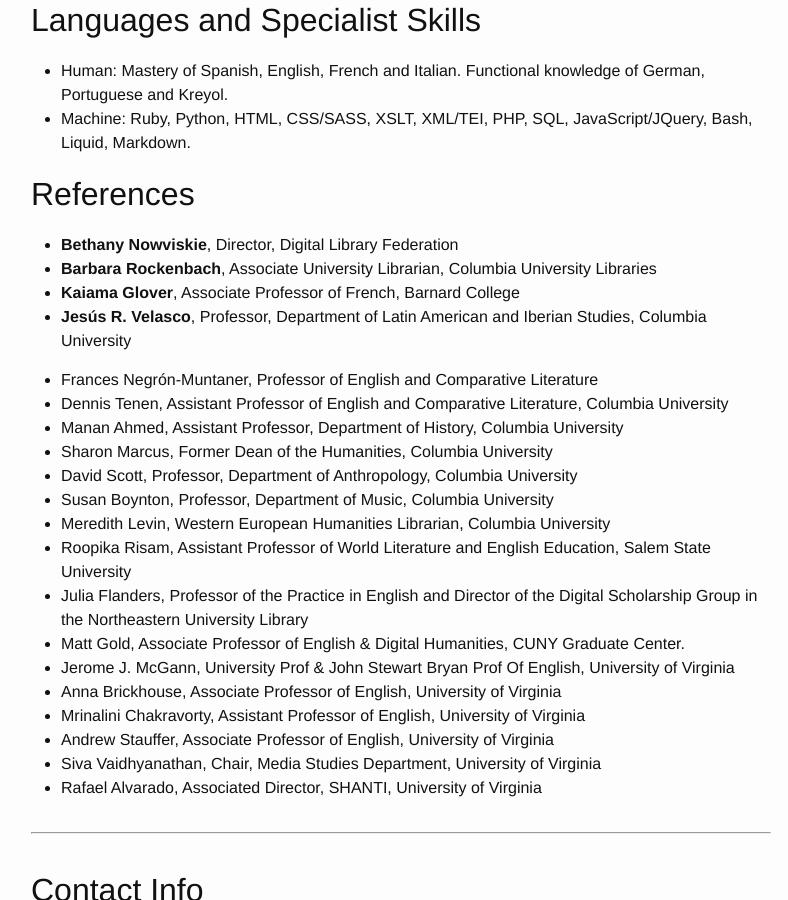
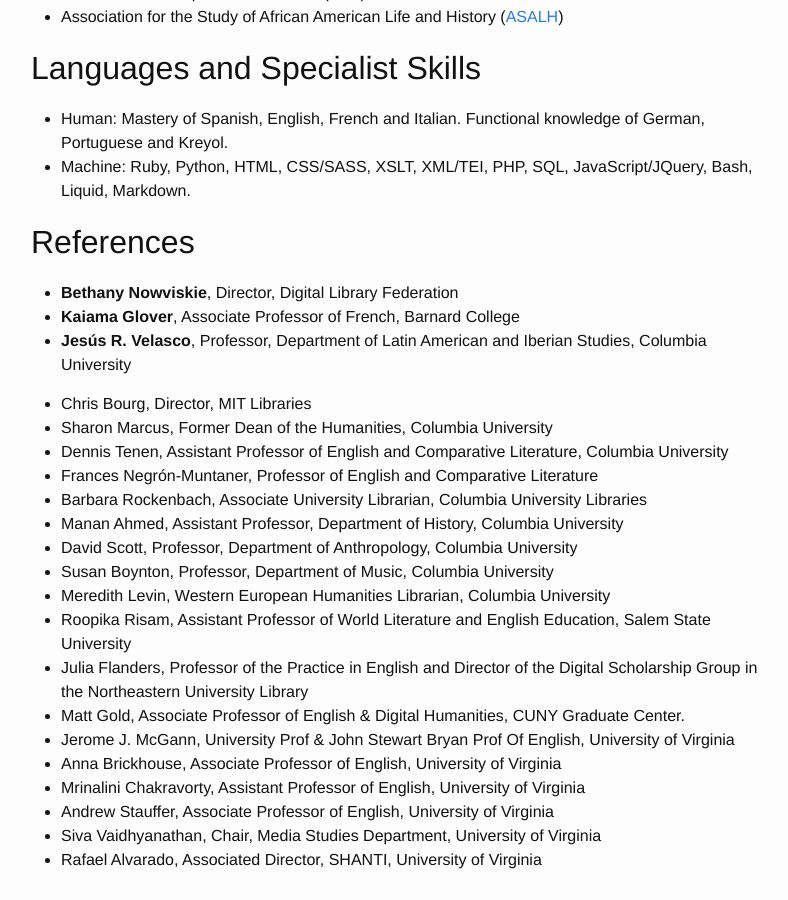
Before and after one commit to elotroalex/elotroalex, a Jekyll site: the page built from bio.md, in a window 1280 px wide and 900 px high, scrolled down 10770 px. Shown: the whole window, without its empty margins (239-1027 px from the left). Built offline with Jekyll 4.4.1, drawn with Linux system fonts in a browser that asks for light colours; some of the changed text lies outside the part shown.

```diff
--- a/bio.md
+++ b/bio.md
@@ -364,14 +365,15 @@ References
 ----------
 
 - **Bethany Nowviskie**, Director, Digital Library Federation
-- **Barbara Rockenbach**, Associate University Librarian, Columbia University Libraries
 - **Kaiama Glover**, Associate Professor of French, Barnard College
 - **Jesús R. Velasco**, Professor, Department of Latin American and Iberian Studies, Columbia University
 
+- Chris Bourg, Director, MIT Libraries
+- Sharon Marcus, Former Dean of the Humanities, Columbia University
+- Dennis Tenen, Assistant Professor of English and Comparative Literature, Columbia University
 - Frances Negrón-Muntaner, Professor of English and Comparative Literature
-- Dennis Tenen, Assistant Professor of English and Comparative Literature, Columbia University
+- Barbara Rockenbach, Associate University Librarian, Columbia University Libraries
 - Manan Ahmed, Assistant Professor, Department of History, Columbia University
-- Sharon Marcus, Former Dean of the Humanities, Columbia University
 - David Scott, Professor, Department of Anthropology, Columbia University
 - Susan Boynton, Professor, Department of Music, Columbia University
 - Meredith Levin, Western European Humanities Librarian, Columbia University
```
Also changed, not shown: other parts of bio.md (+4 -3 lines).
